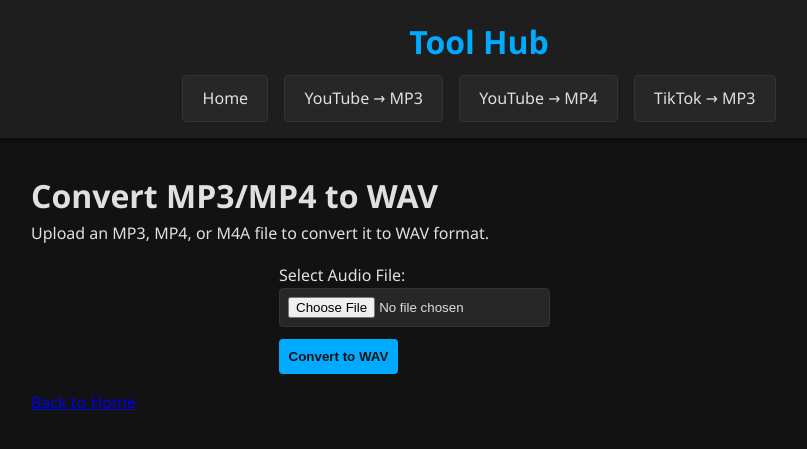
After one commit to ChristopherStrom/WebConverters, a Flask app: page /convert/to_wav in a window 1280 px wide. The commit adds this page. Shown: the top 449 px of the page, without its empty margins (161-968 px from the left). Run offline with Flask 3, Linux system fonts and the light colour scheme.

Commit message:
Add mp3 to wav convertor

```diff
--- a/app.py
+++ b/app.py
@@ -2,6 +2,8 @@ from flask import Flask, render_template, request, redirect, url_for, send_file
 from convertors.tiktok_mp3 import convert_tiktok_to_mp3
 from convertors.youtube_mp3 import convert_youtube_to_mp3
 from convertors.youtube_mp4 import convert_youtube_to_mp4
+from convertors.mp3_to_wav import convert_to_wav
+import os
 
 app = Flask(__name__)
 
@@ -58,5 +60,47 @@ def tiktok_mp3():
             return render_template('tiktok_mp3.html', error=str(e), url=url)
     return render_template('tiktok_mp3.html')
 
+@app.route('/convert/to_wav', methods=['GET', 'POST'])
+def convert_to_wav_route():
+    error = None
+    if request.method == 'POST':
+        if 'audio_file' not in request.files:
+            error = "No file part"
+            return render_template('convert_to_wav.html', error=error)
+
+        audio_file = request.files['audio_file']
+        if audio_file.filename == '':
+            error = "No selected file"
+            return render_template('convert_to_wav.html', error=error)
+
+        if audio_file and audio_file.filename.lower().endswith(('.mp3', '.mp4', '.m4a')):
+            try:
+                # Save the uploaded file temporarily
+                uploads_dir = os.path.join(app.static_folder, 'uploads')
+                os.makedirs(uploads_dir, exist_ok=True)
+                temp_path = os.path.join(uploads_dir, audio_file.filename)
+                audio_file.save(temp_path)
+
+                # Convert the file to WAV
+                wav_path, filename = convert_to_wav(temp_path, app.static_folder)
+
+                # Clean up the temporary file
+                if os.path.exists(temp_path):
+                    os.remove(temp_path)
+
+                # Send the converted file
+                return send_file(
+                    wav_path,
+                    mimetype='audio/wav',
+                    as_attachment=True,
+                    download_name=filename
+                )
+            except Exception as e:
+                error = str(e)
+        else:
+            error = "Unsupported file format. Please upload an MP3 or MP4 audio file."
+
+    return render_template('convert_to_wav.html', error=error)
+
 if __name__ == '__main__':
     app.run(debug=True)
--- a/requirements.txt
+++ b/requirements.txt
@@ -2,3 +2,4 @@ requests
 flask
 yt_dlp
 gunicorn
+pydub
--- /dev/null
+++ b/templates/convert_to_wav.html
@@ -0,0 +1,27 @@
+{% extends 'base.html' %}
+{% block content %}
+  <h1>Convert MP3/MP4 to WAV</h1>
+  <p>Upload an MP3, MP4, or M4A file to convert it to WAV format.</p>
+
+  {% if error %}
+    <div class="error">
+      <p>{{ error }}</p>
+    </div>
+  {% endif %}
+
+  <div class="form-container">
+    <form method="POST" enctype="multipart/form-data">
+      <div class="form-group">
+        <label for="audio_file">Select Audio File:</label>
+        <input type="file" id="audio_file" name="audio_file" accept=".mp3,.mp4,.m4a">
+      </div>
+      <div class="form-group">
+        <button type="submit">Convert to WAV</button>
+      </div>
+    </form>
+  </div>
+
+  <div class="back-link">
+    <a href="{{ url_for('home') }}">Back to Home</a>
+  </div>
+{% endblock %}
--- a/templates/home.html
+++ b/templates/home.html
@@ -9,4 +9,7 @@
   <div class="tool-block">
     <a href="{{ url_for('tiktok_mp3') }}">TikTok to MP3</a>
   </div>
+  <div class="tool-block">
+    <a href="{{ url_for('convert_to_wav_route') }}">MP3/MP4 to WAV</a>
+  </div>
 {% endblock %}
```
Also changed, not shown: convertors/mp3_to_wav.py (added, +50 -0 lines).
